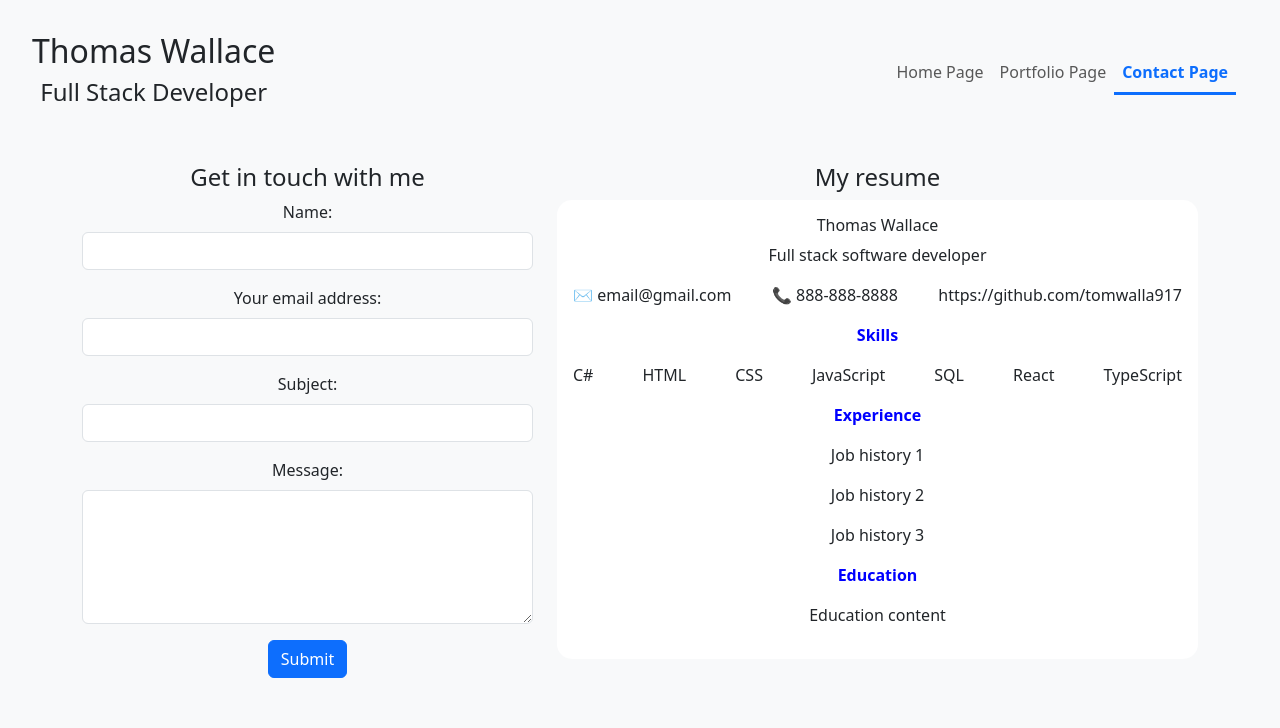
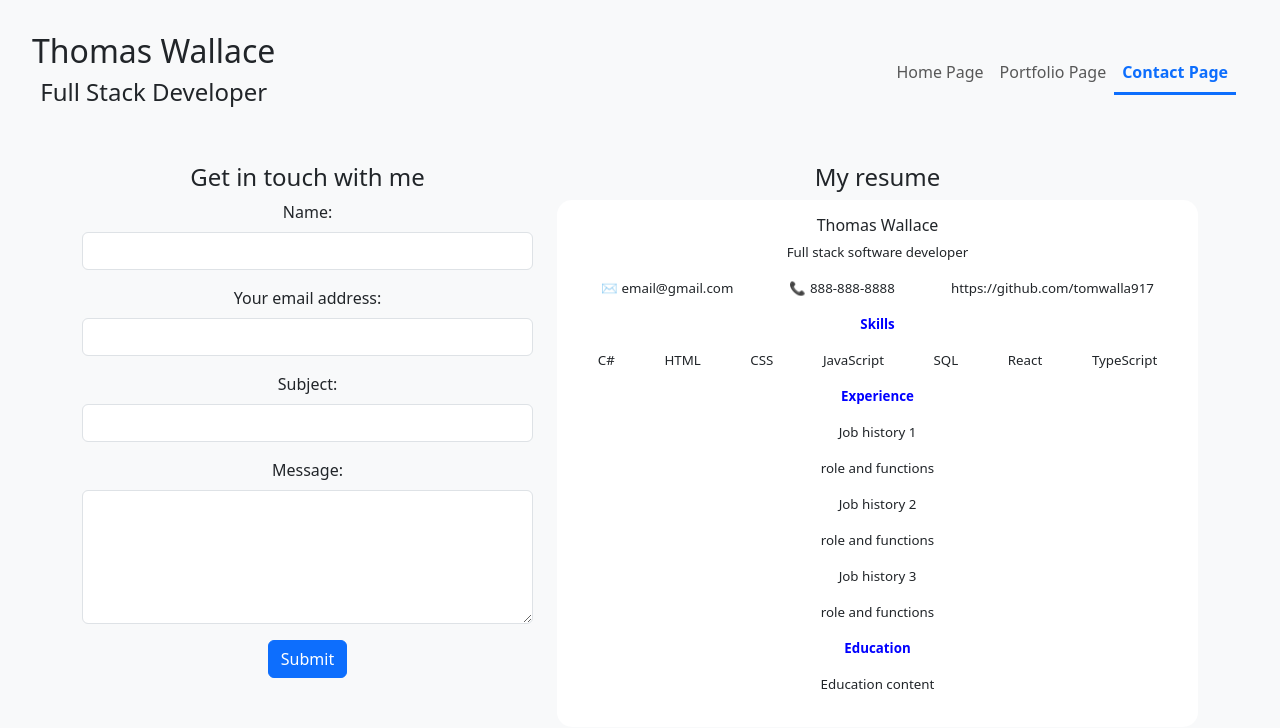
Before and after one commit to tomwalla917/week_eight_capstone, a React (Vite) app: page /contact in a window 1280 px wide. Shown: the top 728 px of the page. Built offline with nearby package versions, Linux system fonts and the light colour scheme.

Commit message:
more resume styling

```diff
--- a/src/App.css
+++ b/src/App.css
@@ -42,14 +42,20 @@
   color: #888;
 }
 
+.box{
+  background-color: white;
+  border-radius: 15px;
+  padding: 1rem;
+}
 .resumeBox{
   background-color: white;
   border-radius: 15px;
   padding: 1rem;
+  font-size: smaller;
 }
 .resumeContact{
   display:flex;
-  justify-content: space-between;
+  justify-content: space-around;
 }
 .resumeHeader{
   color:blue;
--- a/src/pages/Contact.jsx
+++ b/src/pages/Contact.jsx
@@ -184,9 +184,25 @@ function Contact() {
                                     <p>TypeScript</p>
                                 </div>
                                 <p className="resumeHeader">Experience</p>
+                                <div class="resumeExp">
+                                    <div className="jobEntry">
                                         <p>Job history 1</p>
+                                        <p>role and functions</p>
+                                    </div>
+                                </div>
+                                <div class="resumeExp">
+                                    <div className="jobEntry">
                                         <p>Job history 2</p>
+                                        <p>role and functions</p>
+                                    </div>
+                                </div>
+                                <div class="resumeExp">
+                                    <div className="jobEntry">
                                         <p>Job history 3</p>
+                                        <p>role and functions</p>
+                                    </div>
+                                </div>
+
                                 <p className="resumeHeader">Education</p>
                                 <p>Education content</p>
                             </div>
--- a/src/pages/Home.jsx
+++ b/src/pages/Home.jsx
@@ -7,7 +7,8 @@ function Home() {
 
             <div className="page-content">
                 <div class="row mt-5">
-                    <div class="col-md-5">
+                    <div class="col-md-7">
+                        <div className="box">
                             <p>avatar/headshot goes here</p>
                             <p>
                                 Welcome! I'm Thomas Wallace,
@@ -17,6 +18,7 @@ function Home() {
                                 that solve real-world problems. With expertise in JavaScript, React,
                                 and modern web technologies, I bring ideas to life through code.
                             </p>
+                        </div>
                     </div>
                     <div class="col-md-5">
                         <p>
```
Lines whose indentation alone changed are shown as unchanged.
